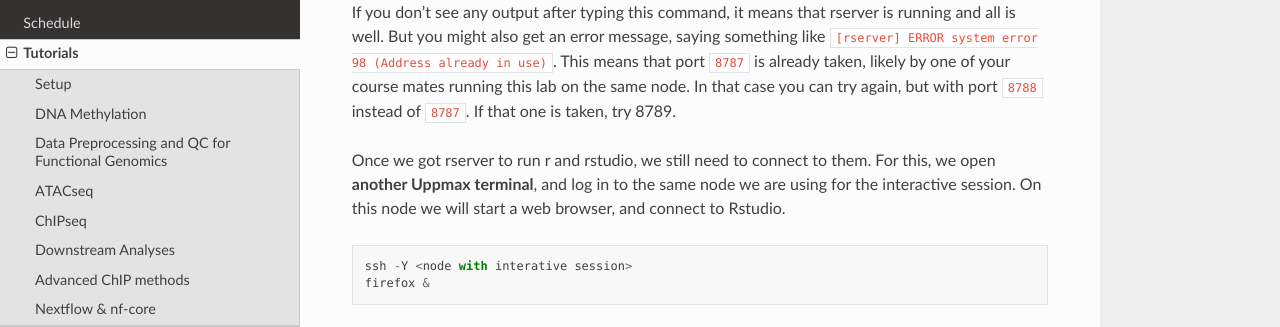
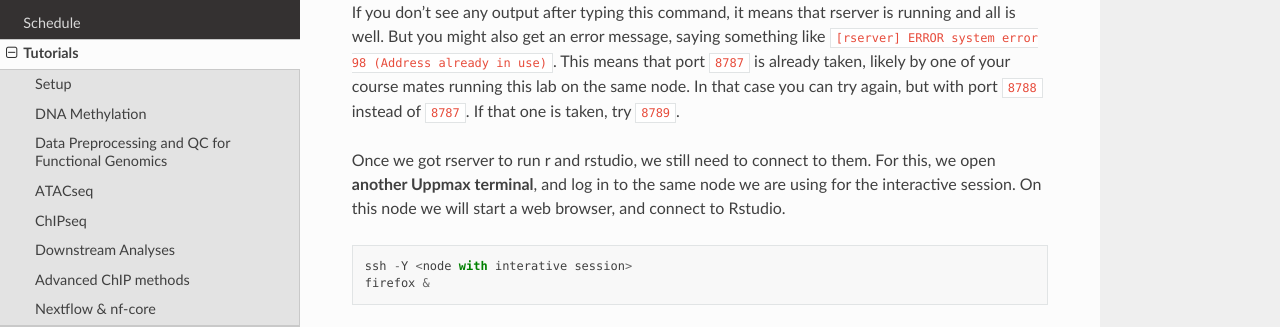
Before and after one commit to NBISweden/workshop-epigenomics-RTDs, a Sphinx documentation site: the page built from docs/content/tutorials/scAtacSeq/lab-sc_atac_seq.md, in a window 1280 px wide and 900 px high, scrolled down 1659 px. Shown: the part 156-483 px from the top of the window. Built offline with Sphinx 7.4.7 and the Read the Docs theme 2.0.0, drawn with Linux system fonts in a browser that asks for light colours.

Commit message:
typo in single cell lab

````diff
--- a/docs/content/tutorials/scAtacSeq/lab-sc_atac_seq.md
+++ b/docs/content/tutorials/scAtacSeq/lab-sc_atac_seq.md
@@ -70,7 +70,7 @@ singularity exec   \
   rserver --www-port 8787 --www-address=127.0.0.1
 ```
 
-If you don't see any output after typing this command, it means that rserver is running and all is well. But you might also get an error message, saying something like `[rserver] ERROR system error 98 (Address already in use)`. This means that port `8787` is already taken, likely by one of your course mates running this lab on the same node. In that case you can try again, but with port `8788` instead of `8787`. If that one is taken, try 8789.
+If you don't see any output after typing this command, it means that rserver is running and all is well. But you might also get an error message, saying something like `[rserver] ERROR system error 98 (Address already in use)`. This means that port `8787` is already taken, likely by one of your course mates running this lab on the same node. In that case you can try again, but with port `8788` instead of `8787`. If that one is taken, try `8789`.
 
 Once we got rserver to run r and rstudio, we still need to connect to them. For this, we open **another Uppmax terminal**, and log in to the same node we are using for the interactive session. On this node we will start a web browser, and connect to Rstudio.
 
````
